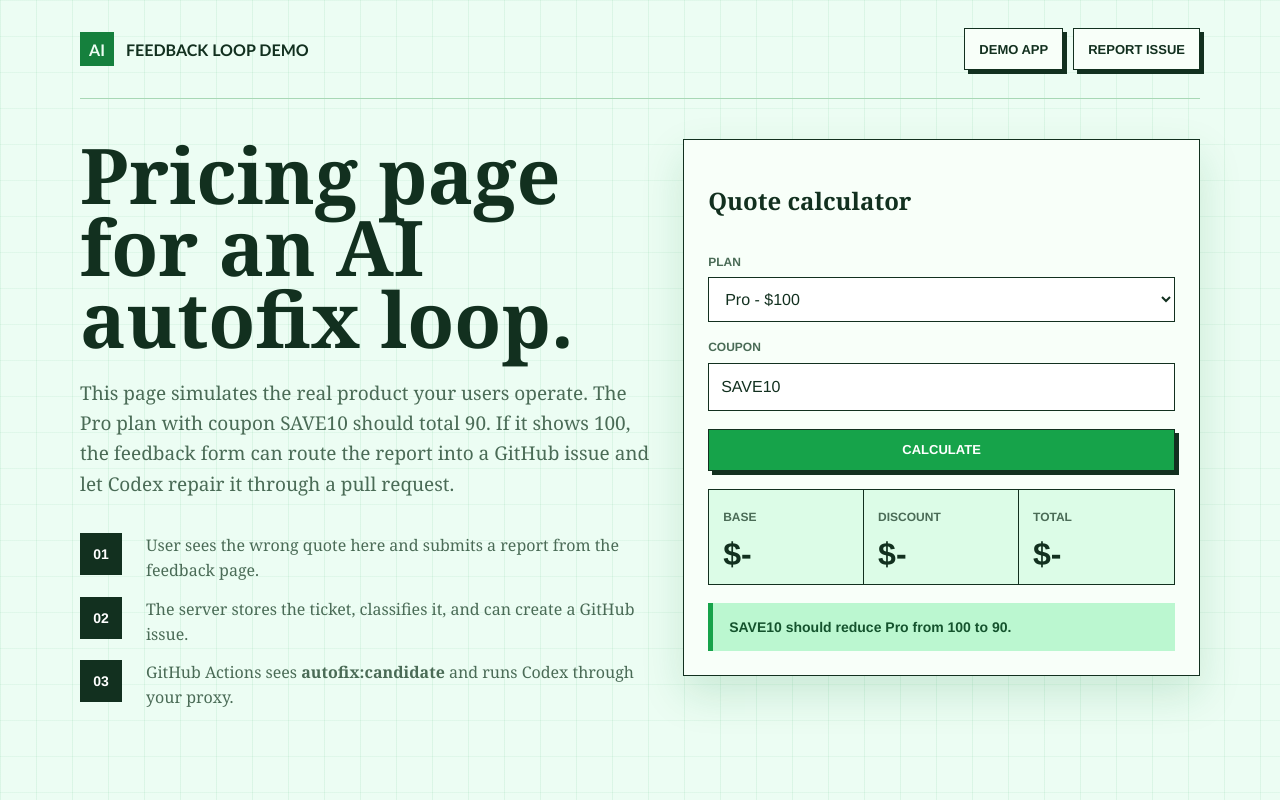
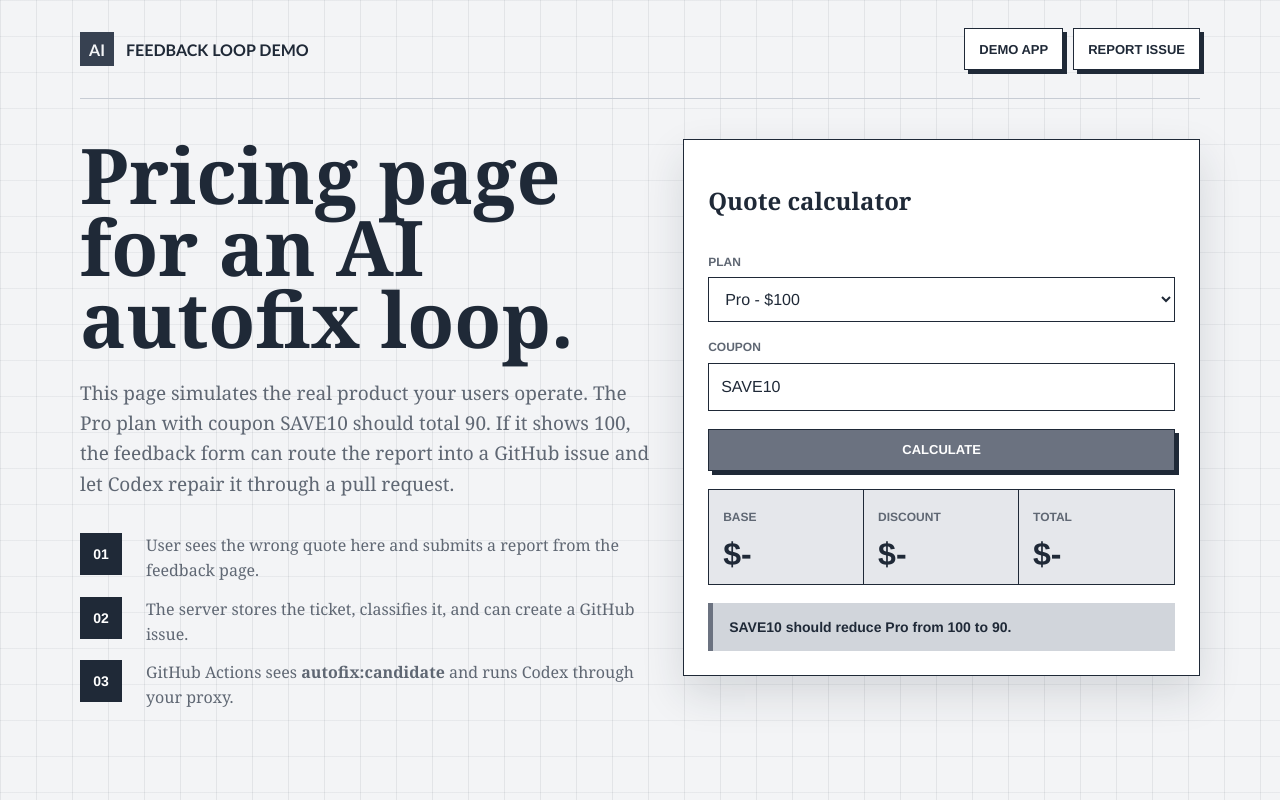
Before and after one commit to gloryash/ai-feedback-loop-demo, a website: page public/index.html in a window 1280 px wide. Drawn offline with Linux system fonts and the light colour scheme; no server answers.

Commit message:
fix: resolve issue #18 (#19)
Co-authored-by: ai-autofix-bot <ai-autofix-bot@users.noreply.github.com>

```diff
--- a/public/styles.css
+++ b/public/styles.css
@@ -1,15 +1,15 @@
 :root {
   color-scheme: light;
-  --paper: #ecfdf3;
-  --ink: #12301f;
-  --muted: #4a6b56;
-  --line: #a8d8b5;
-  --panel: #f8fff9;
-  --accent: #16a34a;
-  --accent-strong: #15803d;
-  --signal: #34d399;
+  --paper: #f3f4f6;
+  --ink: #1f2937;
+  --muted: #5f6773;
+  --line: #c7ccd4;
+  --panel: #ffffff;
+  --accent: #6b7280;
+  --accent-strong: #374151;
+  --signal: #9ca3af;
   --danger: #b42318;
-  --shadow: 0 18px 40px rgba(21, 128, 61, 0.16);
+  --shadow: 0 18px 40px rgba(31, 41, 55, 0.14);
 }
 
 * {
@@ -19,8 +19,8 @@
 body {
   margin: 0;
   background:
-    linear-gradient(90deg, rgba(22, 163, 74, 0.08) 1px, transparent 1px),
-    linear-gradient(rgba(22, 163, 74, 0.06) 1px, transparent 1px),
+    linear-gradient(90deg, rgba(31, 41, 55, 0.08) 1px, transparent 1px),
+    linear-gradient(rgba(31, 41, 55, 0.06) 1px, transparent 1px),
     var(--paper);
   background-size: 36px 36px;
   color: var(--ink);
@@ -187,7 +187,7 @@ textarea {
   min-height: 92px;
   padding: 14px;
   border-right: 1px solid var(--ink);
-  background: #dcfce7;
+  background: #e5e7eb;
 }
 
 .quote div:last-child {
@@ -202,9 +202,9 @@ textarea {
 
 .bug-strip {
   border-left: 5px solid var(--accent);
-  background: #bbf7d0;
+  background: #d1d5db;
   padding: 14px 16px;
-  color: #14532d;
+  color: #1f2937;
   font: 700 14px/1.45 ui-sans-serif, "Avenir Next", Helvetica, sans-serif;
 }
 
@@ -255,7 +255,7 @@ textarea {
 .result {
   margin-top: 18px;
   border: 1px solid var(--line);
-  background: #dcfce7;
+  background: #e5e7eb;
   color: var(--ink);
   padding: 14px;
   font: 15px/1.55 ui-sans-serif, "Avenir Next", Helvetica, sans-serif;
@@ -286,7 +286,7 @@ textarea {
 }
 
 .result-pending {
-  background: #bbf7d0;
+  background: #d1d5db;
 }
 
 .result-error {
--- a/test/theme.test.js
+++ b/test/theme.test.js
@@ -2,16 +2,20 @@ import test from 'node:test';
 import assert from 'node:assert/strict';
 import { readFile } from 'node:fs/promises';
 
-test('demo pages use a clear green theme', async () => {
+test('demo pages use a clear gray theme', async () => {
   const css = await readFile(new URL('../public/styles.css', import.meta.url), 'utf8');
 
-  assert.match(css, /--paper:\s*#ecfdf3;/);
-  assert.match(css, /--accent:\s*#16a34a;/);
-  assert.match(css, /--shadow:\s*0 18px 40px rgba\(21,\s*128,\s*61,\s*0\.16\);/);
-  assert.match(css, /rgba\(22,\s*163,\s*74,\s*0\.08\)/);
+  assert.match(css, /--paper:\s*#f3f4f6;/);
+  assert.match(css, /--ink:\s*#1f2937;/);
+  assert.match(css, /--accent:\s*#6b7280;/);
+  assert.match(css, /--shadow:\s*0 18px 40px rgba\(31,\s*41,\s*55,\s*0\.14\);/);
+  assert.match(css, /rgba\(31,\s*41,\s*55,\s*0\.08\)/);
   assert.match(css, /\.mark\s*\{[\s\S]*background:\s*var\(--accent-strong\);/);
-  assert.match(css, /\.bug-strip\s*\{[\s\S]*background:\s*#bbf7d0;/);
+  assert.match(css, /\.bug-strip\s*\{[\s\S]*background:\s*#d1d5db;/);
 
+  assert.doesNotMatch(css, /--paper:\s*#ecfdf3;/);
+  assert.doesNotMatch(css, /--accent:\s*#16a34a;/);
+  assert.doesNotMatch(css, /rgba\(22,\s*163,\s*74,\s*0\.08\)/);
   assert.doesNotMatch(css, /--paper:\s*#f7f4ec;/);
   assert.doesNotMatch(css, /--accent:\s*#2563eb;/);
   assert.doesNotMatch(css, /background:\s*#fffaf0;/);
```
